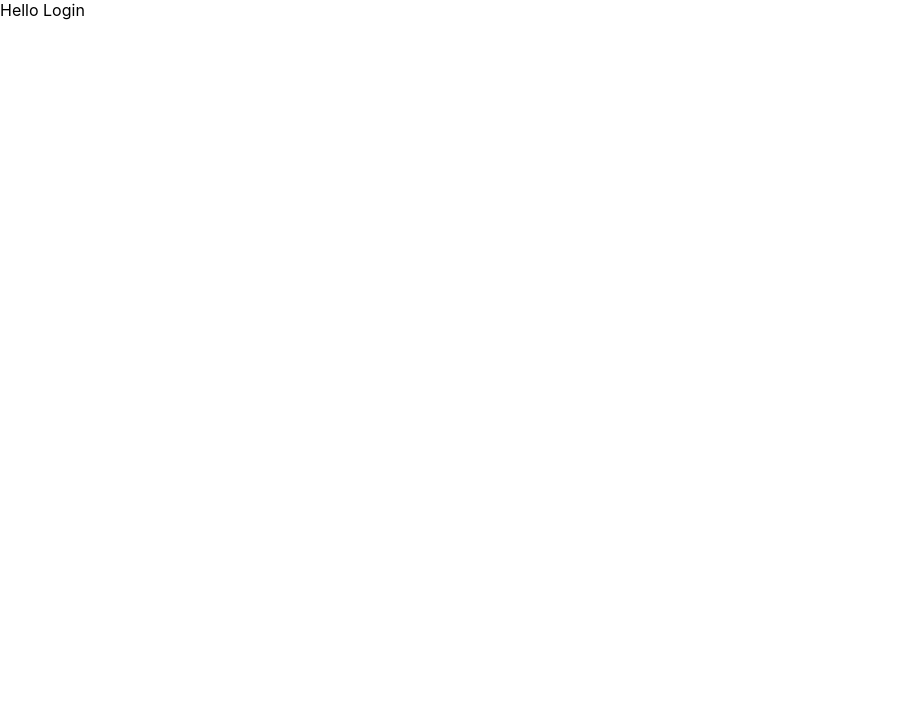
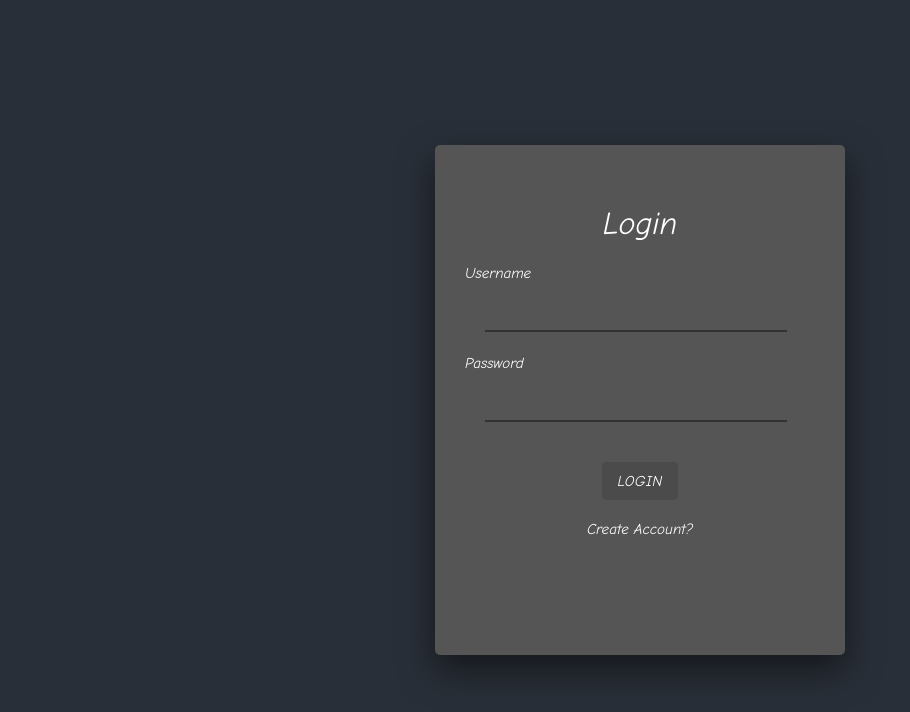
Before and after one commit to haruyasu/drf-react-task, a React (Create React App) app in the folder frontent/: page / in a window 1280 px wide. Shown: the top 712 px of the page, without its empty margins (0-910 px from the left). Built offline with nearby package versions, Linux system fonts and the light colour scheme.

Commit message:
Login Component

```diff
--- a/frontent/src/App.css
+++ b/frontent/src/App.css
@@ -1,3 +1,5 @@
+@import url('https://fonts.googleapis.com/css2?family=Comic+Neue:ital@1&display=sawp');
+
 .App {
   text-align: center;
 }
--- a/frontent/src/features/login/Login.js
+++ b/frontent/src/features/login/Login.js
@@ -1,9 +1,74 @@
 import React from 'react'
+import Button from '@material-ui/core/Button'
+import {useSelector, useDispatch} from 'react-redux'
+import styles from './Login.module.css'
+import {
+    editUsername,
+    editPassword,
+    toggleMode,
+    fetchAsyncLogin,
+    fetchAsyncRegister,
+    selectAuthen,
+    selectIsLoginView
+} from './loginSlice'
 
 const Login = () => {
+    const dispatch = useDispatch()
+    const authen = useSelector(selectAuthen)
+    const isLoginView = useSelector(selectIsLoginView)
+    const btnDisabler = authen.username === '' || authen.password === ''
+
+    const login = async () => {
+        if (isLoginView) {
+            await dispatch(fetchAsyncLogin(authen))
+        } else {
+            const result = await dispatch(fetchAsyncRegister(authen))
+
+            if (fetchAsyncRegister.fulfilled.match(result)) {
+                await dispatch(fetchAsyncLogin(authen))
+            }
+        }
+    }
+
     return (
-        <div>
-            Hello Login
+        <div className={styles.containerLogin}>
+            <div className={styles.appLogin}>
+                <h1>{isLoginView ? 'Login' : 'Register'}</h1>
+                <span>Username</span>
+                <input
+                    type='text'
+                    className={styles.inputLog}
+                    name='username'
+                    placeholder=''
+                    onChange={(e) => dispatch(editUsername(e.target.value))}
+                    required
+                />
+                <span>Password</span>
+                <input
+                    type='password'
+                    className={styles.inputLog}
+                    name='password'
+                    placeholder=''
+                    onChange={(e) => dispatch(editPassword(e.target.value))}
+                    required
+                />
+                <div className={styles.switch}>
+                    <Button
+                        variant='contained'
+                        disabled={btnDisabler}
+                        color='primary'
+                        onClick={login}
+                    >
+                        {isLoginView ? 'Login' : 'Create'}
+                    </Button>
+                </div>
+                <span
+                    className={styles.switchText}
+                    onClick={() => dispatch(toggleMode())}
+                >
+                    {isLoginView ? 'Create Account?' : 'Back to Login'}
+                </span>
+            </div>
         </div>
     )
 }
--- /dev/null
+++ b/frontent/src/features/login/Login.module.css
@@ -0,0 +1,54 @@
+h1 {
+    color: white;
+    font-weight: normal;
+    text-align: center;
+    margin: 30px 0px 20px 0px;
+    font-family: "Comic Neue", cursive;
+}
+
+span {
+    color: white;
+    font-size: 15px;
+    font-family: "Comic Neue", cursive;
+}
+
+.containerLogin {
+    background-color: #292f38;
+    height: 100vh;
+    display: flex;
+    justify-content: center;
+    align-items: center;
+}
+
+.appLogin {
+    background-color: #555555;
+    width: 25%;
+    min-width: 350px;
+    height: 450px;
+    padding: 30px;
+    border-radius: 5px;
+    box-shadow: 0 15px 35px rgba(0, 0, 0, 0.5);
+}
+
+.inputLog {
+    width: 85%;
+    margin: 20px;
+    font-family: "Comic Neue", cursive;
+    background-color: #555555;
+    border: 0;
+    outline: 0;
+    border-bottom: 2px solid #333333;
+    font-size: 1.4rem;
+    color: #ccc;
+}
+
+.switch {
+    margin: 20px;
+    display: block;
+    text-align: center;
+}
+
+.switchText {
+    display: block;
+    text-align: center;
+}
--- a/frontent/src/features/login/loginSlice.js
+++ b/frontent/src/features/login/loginSlice.js
@@ -16,7 +16,7 @@
 })
 
 export const fetchAsyncRegister = createAsyncThunk('login/register', async (auth) => {
-    const res = await axios.post(`${apiUrl}api/register`, auth, {
+    const res = await axios.post(`${apiUrl}api/register/`, auth, {
         headers: {
             'Content-Type': 'application/json',
         }
```
